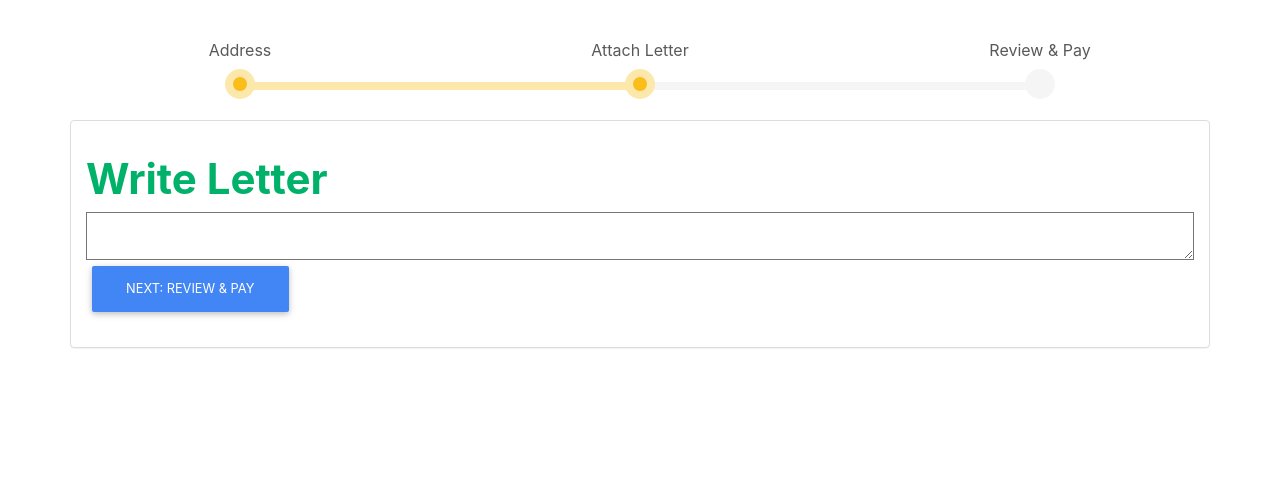
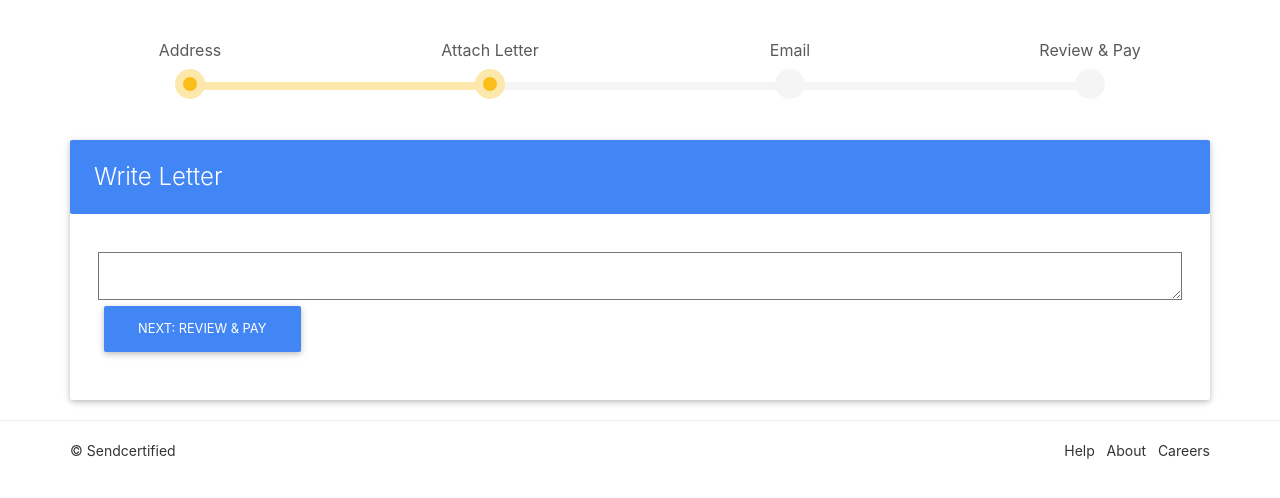
Before and after one commit to cweems/sendcertified, a Django app: page /draft-letter in a window 1280 px wide. Shown: the part 51-549 px from the top of the page. Run offline with Django 3.2, Linux system fonts and the light colour scheme; some libraries are stand-ins or nearby versions.

Commit message:
Fix address details issue, initial login flow

```diff
--- a/sendcertified/main/static/main/css/style.css
+++ b/sendcertified/main/static/main/css/style.css
@@ -90,3 +90,15 @@ label {
 .mce-branding-powered-by {
   display: none;
 }
+
+.card-header {
+  padding: 1em;
+}
+
+.card-block {
+  padding: 2em;
+}
+
+.home-input {
+  margin-bottom: 0;
+}
--- a/sendcertified/main/static/main/js/stripe.js
+++ b/sendcertified/main/static/main/js/stripe.js
@@ -1,3 +1,4 @@
+$(document).ready(function(){
   // Create a Stripe client
   var stripe = Stripe('pk_test_tkCl6cjsNL8aESmspoq36ihd');
 
@@ -55,3 +56,4 @@ form.addEventListener('submit', function(event) {
       }
     });
   });
+})
--- a/sendcertified/main/templates/base.html
+++ b/sendcertified/main/templates/base.html
@@ -1,12 +1,16 @@
 {% load staticfiles %}
 <html lang="en">
     <head>
+      <meta charset="utf-8">
+      <meta http-equiv="X-UA-Compatible" content="IE=edge">
+      <meta name="viewport" content="width=device-width, initial-scale=1">
       <title>Sendcertified – Print, send, and track certified mail for $9</title>
       <link href="https://maxcdn.bootstrapcdn.com/bootstrap/3.3.7/css/bootstrap.min.css" rel="stylesheet" integrity="sha384-BVYiiSIFeK1dGmJRAkycuHAHRg32OmUcww7on3RYdg4Va+PmSTsz/K68vbdEjh4u" crossorigin="anonymous">
       <link rel="stylesheet" type="text/css" href="{% static 'main/css/mdb.min.css' %}" />
       <link rel="stylesheet" type="text/css" href="{% static 'main/css/style.css' %}" />
       <script src="{% static '/js/tinymce/tinymce.min.js' %}"></script>
       <script type="text/javascript" src="{% static '/js/tinymce/custom.js' %}" ></script>
+      <script src="https://js.stripe.com/v3/"></script>
     </head>
     <body>
       <header>
@@ -18,8 +22,13 @@
               </a>
             </div>
             <ul class="nav navbar-nav navbar-right">
-              <li><a href="/login">Login</a></li>
-              <li><a href="/">Register</a></li>
+              {% if user.is_authenticated %}
+                <li><a href="/accounts/profile/">Account</a></li>
+                <li><a href="/logout">Logout</a></li>
+              {% else %}
+                <li><a href="/login">Login</a></li>
+                <li><a href="/">Register</a></li>
+              {% endif %}
             </ul>
           </div>
         </nav>
@@ -28,6 +37,8 @@
         {% block content %}
         {% endblock %}
       </div>
+      <hr>
+      {% include 'footer.html' %}
     </body>
     <script type="text/javascript" src="{% static 'main/js/jquery-3.1.1.min.js' %}"></script>
     <script type="text/javascript" src="{% static 'main/js/mdb.min.js' %}"></script>
--- /dev/null
+++ b/sendcertified/main/templates/footer.html
@@ -0,0 +1,12 @@
+<div class="container">
+  <div class="pull-left">
+    <p>© Sendcertified</p>
+  </div>
+  <div class="pull-right">
+    <span>Help &nbsp</span>
+    <span>About &nbsp</span>
+    <span>Careers</span>
+  </div>
+  <br>
+  <br>
+</div>
--- a/sendcertified/main/templates/index.html
+++ b/sendcertified/main/templates/index.html
@@ -15,13 +15,13 @@
         <div class="panel panel-default">
           <div class="panel-body">
             <div class="col-md-4">
-                <div class="md-form">
+                <div class="md-form home-input">
                   <input type="text" class="form-control" id="from-field">
                   <label for="from-field">From Address</label>
                 </div>
             </div>
             <div class="col-md-4">
-                <div class="md-form">
+                <div class="md-form home-input">
                   <input type="text" class="form-control" id="to-field">
                   <label for="to-field">To Address</label>
                 </div>
@@ -36,6 +36,8 @@
         <small id="emailHelp" class="form-text text-muted">We'll never share your contact information.</small>
       </div>
     </div>
+    <br>
+    <br>
     <br>
     <br>
     <div class="row">
--- a/sendcertified/main/templates/orderform/draft_letter.html
+++ b/sendcertified/main/templates/orderform/draft_letter.html
@@ -2,13 +2,15 @@
 {% load widget_tweaks %}
 {% block content %}
 <div class="row">
-  {% include "orderform/progress_bar.html" with address_status='complete' letter_status='active' payment_status='disabled' send_status='disabled' %}
+  {% include "orderform/progress_bar.html" with address_status='complete' letter_status='active' email_status='disabled' payment_status='disabled' %}
 </div>
 <div class="row">
   <div class="col-md-12">
-    <div class="panel panel-default">
-      <div class="panel-body">
-        <h1>Write Letter</h1>
+
+    <!--Panel-->
+    <div class="card">
+        <h3 class="card-header primary-color white-text">Write Letter</h3>
+        <div class="card-block">
           <form id="initial_address" action="/draft-letter" method="post">
             {% csrf_token %}
             {% render_field form.letter %}
@@ -16,6 +18,8 @@
           </form>
         </div>
     </div>
+    <!--/.Panel-->
+
   </div>
 </div>
 {% endblock %}
--- a/sendcertified/main/templates/orderform/progress_bar.html
+++ b/sendcertified/main/templates/orderform/progress_bar.html
@@ -1,17 +1,23 @@
 <div class="row bs-wizard" style="border-bottom:0;">
-    <div class="col-xs-4 bs-wizard-step {{address_status}}">
+    <div class="col-xs-3 bs-wizard-step {{address_status}}">
       <div class="text-center bs-wizard-stepnum">Address</div>
       <div class="progress"><div class="progress-bar"></div></div>
       <a href="/address-details" class="bs-wizard-dot"></a>
     </div>
 
-    <div class="col-xs-4 bs-wizard-step {{letter_status}}"><!-- complete -->
+    <div class="col-xs-3 bs-wizard-step {{letter_status}}"><!-- complete -->
       <div class="text-center bs-wizard-stepnum">Attach Letter</div>
       <div class="progress"><div class="progress-bar"></div></div>
       <a href="/draft-letter" class="bs-wizard-dot"></a>
     </div>
 
-    <div class="col-xs-4 bs-wizard-step {{payment_status}}"><!-- complete -->
+    <div class="col-xs-3 bs-wizard-step {{email_status}}"><!-- complete -->
+      <div class="text-center bs-wizard-stepnum">Email</div>
+      <div class="progress"><div class="progress-bar"></div></div>
+      <a href="/notifications" class="bs-wizard-dot"></a>
+    </div>
+
+    <div class="col-xs-3 bs-wizard-step {{payment_status}}"><!-- complete -->
       <div class="text-center bs-wizard-stepnum">Review & Pay</div>
       <div class="progress"><div class="progress-bar"></div></div>
       <a href="/payment" class="bs-wizard-dot"></a>
--- a/sendcertified/main/urls.py
+++ b/sendcertified/main/urls.py
@@ -6,6 +6,9 @@ urlpatterns = [
     url(r'^$', views.index, name='index'),
     url(r'^address-details$', views.address_details, name='address-details'),
     url(r'^draft-letter$', views.draft_letter, name='draft-letter'),
+    url(r'^notifications$', views.notifications, name='notifications'),
     url(r'^payment$', views.payment, name='payment'),
     url(r'^submit_mail_order$', views.submit_mail_order, name='submit_mail_order'),
+    url(r'^logout$', views.logout_view, name='logout'),
+    url(r'^accounts/profile/$', views.profile, name='profile')
 ]
--- a/sendcertified/main/views.py
+++ b/sendcertified/main/views.py
@@ -1,7 +1,11 @@
 from django.shortcuts import render
 from django.http import HttpResponseRedirect
 from django.urls import reverse
+from django.contrib.auth import login, logout, authenticate
+from django.contrib.auth.forms import UserCreationForm
 from .forms import AddressDetails, AddressForm, DocumentEditor
+from .models import MailOrder
+import stripe
 # Create your views here.
 def index(request):
     initial = {'address': request.session.get('address', None)}
@@ -13,12 +17,12 @@ def index(request):
     return render(request, 'index.html', {'form': form})
 
 def address_details(request):
-    initial = {'address': request.session.get('address', None)}
+    initial = {'address_details': request.session.get('address_details', None)}
     form = AddressDetails(request.POST or None, initial=initial)
     if request.method == 'POST':
         if form.is_valid():
             for item in form.cleaned_data:
-                request.session['address'][item] = form.cleaned_data[item]
+                request.session['address_details'] = form.cleaned_data
             return HttpResponseRedirect(reverse('draft-letter'))
 
     if request.session['address']:
@@ -33,17 +37,42 @@ def draft_letter(request):
     form = DocumentEditor(request.POST or None, initial=letter)
     if request.method == 'POST':
         if form.is_valid():
-            print('FORM VALID')
             request.session['letter'] = form.cleaned_data
-            return HttpResponseRedirect(reverse('payment'))
+            return HttpResponseRedirect(reverse('notifications'))
     return render(request, 'orderform/draft_letter.html', {'form': form})
 
+def notifications(request):
+    if request.user.is_authenticated():
+        return HttpResponseRedirect(reverse('payment'))
+
+    if request.method == 'POST':
+        form = UserCreationForm(request.POST)
+        if form.is_valid():
+            form.save()
+            username = form.cleaned_data.get('username')
+            raw_password = form.cleaned_data.get('password1')
+            user = authenticate(username=username, password=raw_password)
+            login(request, user)
+            return HttpResponseRedirect(reverse('payment'))
+    else:
+        form = UserCreationForm()
+    return render(request, 'orderform/notifications.html', {'form': form})
+
 def payment(request):
+    if request.method == 'POST':
+        # TODO - Implement Stripe Here
+        return HttpResponseRedirect('/')
+
     if request.session['address']:
         address = request.session['address']
+        print(address)
+
+    if request.session['address_details']:
+        address_details = request.session['address_details']
+
     if request.session['letter']:
         letter = request.session['letter']
-    return render(request, 'orderform/payment.html', {'address': address, 'letter': letter})
+    return render(request, 'orderform/payment.html', {'address': address, 'address_details': address_details, 'letter': letter})
 
 def submit_mail_order(request):
     form = AddressDetails(request.POST)
@@ -53,3 +82,14 @@ def submit_mail_order(request):
         order.save()
 
     return HttpResponseRedirect('draft-letter')
+
+def profile(request):
+    if request.user.is_authenticated():
+        orders = MailOrder.objects.filter(user=request.user)
+        return render(request, 'profile.html', {'orders': orders})
+    else:
+        return HttpResponseRedirect('/login')
+
+def logout_view(request):
+    logout(request)
+    return HttpResponseRedirect('/')
```
Also changed, not shown: sendcertified/main/templates/orderform/address_details.html (+4 -4 lines), sendcertified/main/templates/orderform/notifications.html (added, +11 -0 lines), sendcertified/main/templates/orderform/payment.html (+15 -15 lines), sendcertified/main/templates/profile.html (added, +14 -0 lines). Lines whose indentation alone changed are shown as unchanged.
